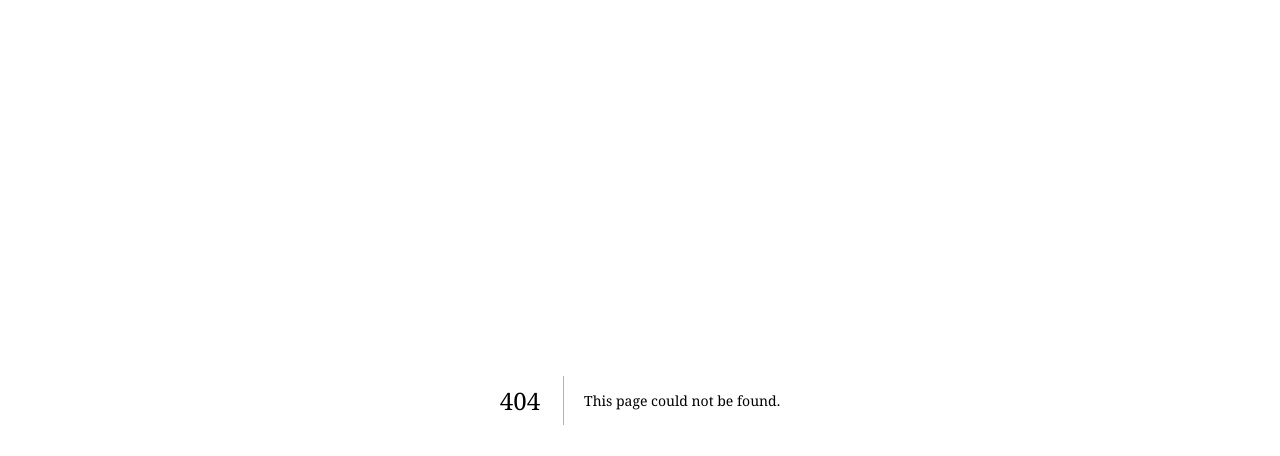
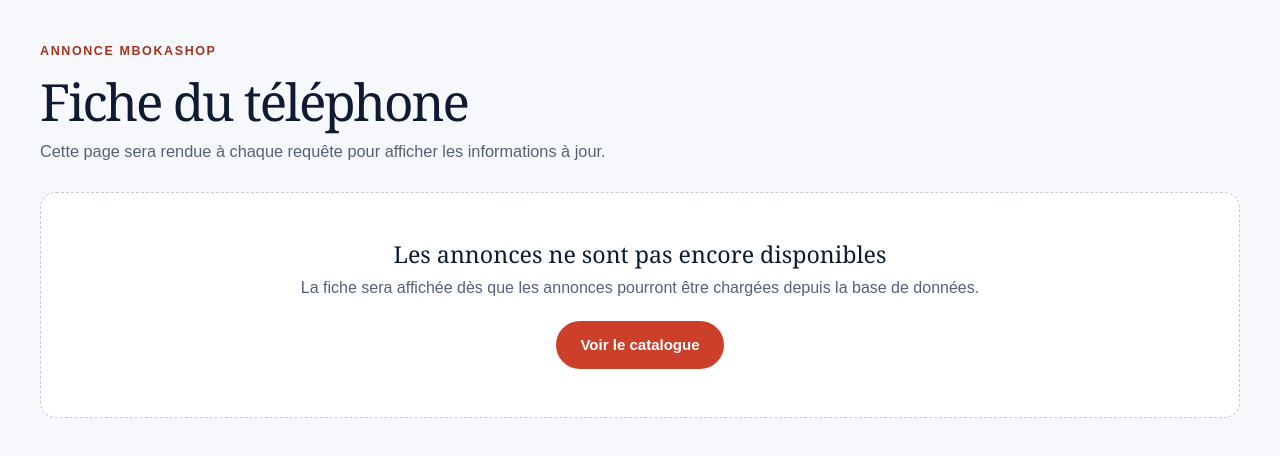
Before and after one commit to Botoko09/Boutique-en-ligne, a Next.js app: page /annonces/1 in a window 1280 px wide. Before the commit this address had no page. Shown: the top 456 px of the page. Built offline with nearby package versions, Linux system fonts and the light colour scheme.

Commit message:
Agent host session f6ed08b6-be21-4b8a-885d-766cf9954928 - turn 5

```diff
--- /dev/null
+++ b/src/app/annonces/[slug]/page.tsx
@@ -0,0 +1,23 @@
+import Link from "next/link";
+
+export const dynamic = "force-dynamic";
+
+export default async function AnnouncementPage() {
+  return (
+    <main className="container page-container">
+      <header className="page-intro">
+        <span className="eyebrow">Annonce MbokaShop</span>
+        <h1>Fiche du téléphone</h1>
+        <p>Cette page sera rendue à chaque requête pour afficher les informations à jour.</p>
+      </header>
+
+      <section className="empty-state" aria-labelledby="announcement-empty-title">
+        <h2 id="announcement-empty-title">Les annonces ne sont pas encore disponibles</h2>
+        <p>La fiche sera affichée dès que les annonces pourront être chargées depuis la base de données.</p>
+        <Link className="button button-accent" href="/catalogue">
+          Voir le catalogue
+        </Link>
+      </section>
+    </main>
+  );
+}
--- /dev/null
+++ b/src/app/catalogue/page.tsx
@@ -0,0 +1,27 @@
+import Link from "next/link";
+
+export const revalidate = 60;
+
+const phones: never[] = [];
+
+export default function CataloguePage() {
+  return (
+    <main className="container page-container">
+      <header className="page-intro">
+        <span className="eyebrow">La sélection MbokaShop</span>
+        <h1>Nos téléphones</h1>
+        <p>Les annonces seront affichées ici dès que le catalogue sera connecté.</p>
+      </header>
+
+      {phones.length === 0 ? (
+        <section className="empty-state" aria-labelledby="catalogue-empty-title">
+          <h2 id="catalogue-empty-title">Le catalogue arrive bientôt</h2>
+          <p>Les téléphones seront disponibles après la mise en place de la base de données.</p>
+          <Link className="button button-accent" href="/">
+            Retour à l’accueil
+          </Link>
+        </section>
+      ) : null}
+    </main>
+  );
+}
--- a/src/app/page.tsx
+++ b/src/app/page.tsx
@@ -38,7 +38,7 @@ export default function Home() {
           <div className="hero-visual">
             <div className="hero-glow" aria-hidden="true" />
             <div className="hero-product-image">
-              <Image
+              <image
                 src={heroPhone.imageUrl}
                 alt={heroPhone.imageAlt}
                 fill
```
Also changed, not shown: 1 other file (tests, documents, lock files or other folders).
